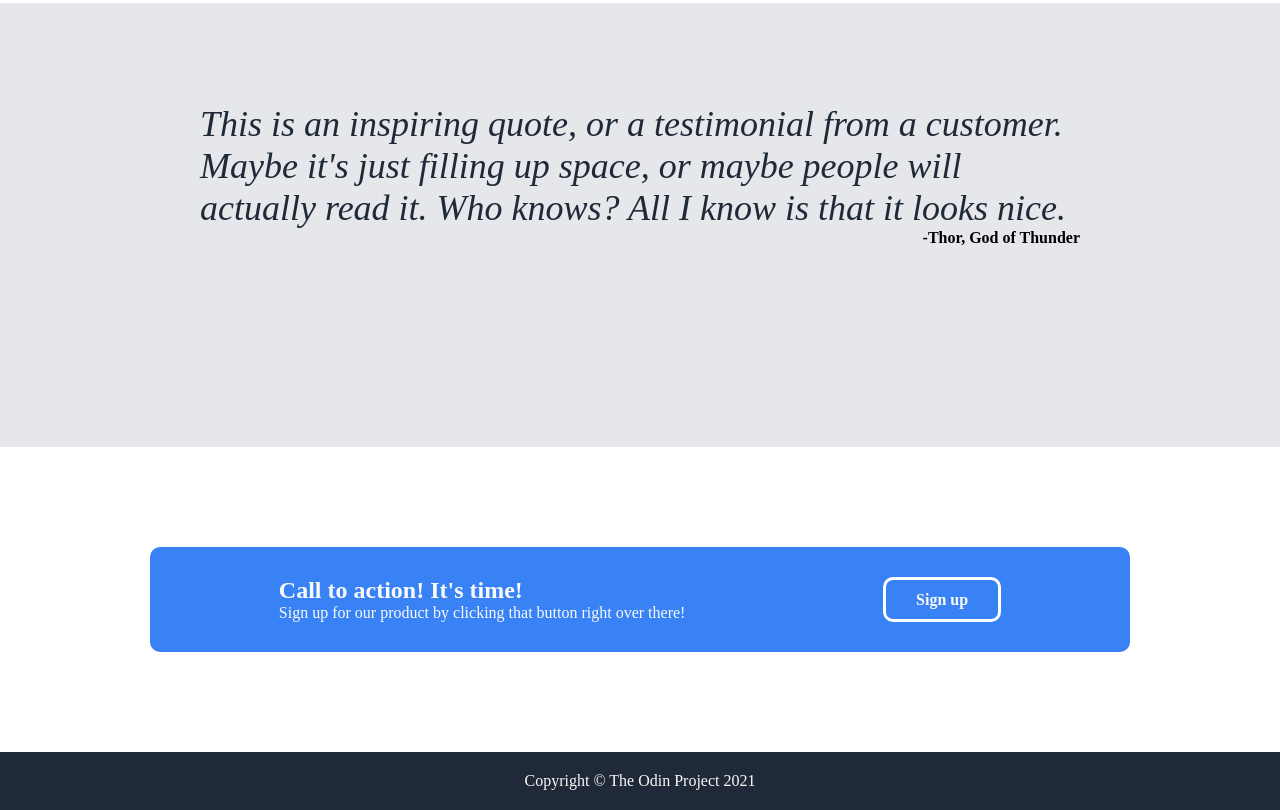
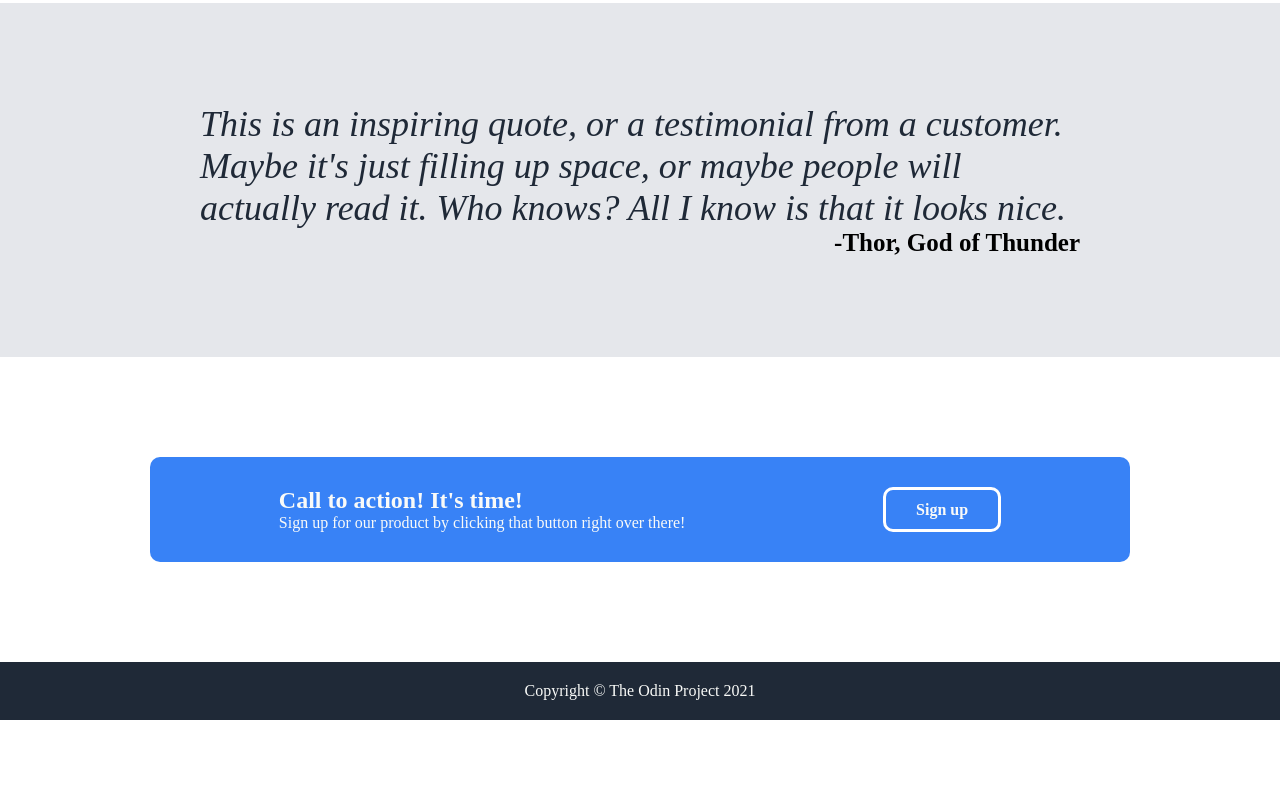
Before and after one commit to chronushan/Flex-LandingPage, a plain HTML site: page index.html in a window 1280 px wide. Shown: the part 1010-1820 px from the top of the page. After the commit the page ends 1730 px from the top, so only its background shows below. Drawn offline with Linux system fonts and the light colour scheme.

Commit message:
Edit css for quote div

```diff
--- a/style.css
+++ b/style.css
@@ -153,8 +153,9 @@ footer {
 }
 .quote2 {
 	text-align: end;
-	padding: 0 200px 200px;
+	padding: 0 200px 100px;
 	font-weight: bolder;
+	font-size: 25px;
 }
 
 footer {
```
